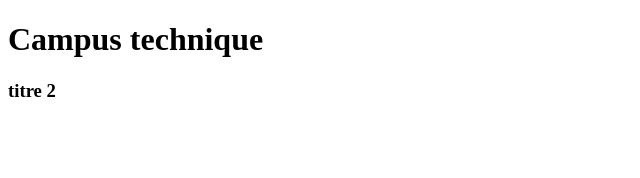
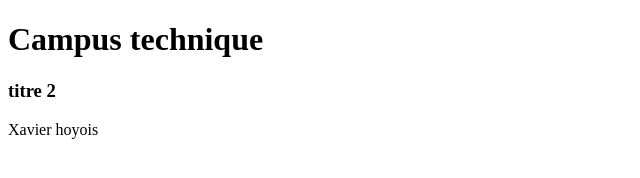
Before and after one commit to xavier-hys/gitsecu, a plain HTML site: page index.html in a window 1280 px wide. Shown: the whole page, without its empty margins (0-640 px from the left). Drawn offline with Linux system fonts and the light colour scheme.

Commit message:
commit de xavier

```diff
--- a/index.html
+++ b/index.html
@@ -8,5 +8,6 @@
 <body>
     <h1>Campus technique</h1>
     <h3>titre 2</h3>
+    <P>Xavier hoyois</p>
 </body>
 </html>
```
